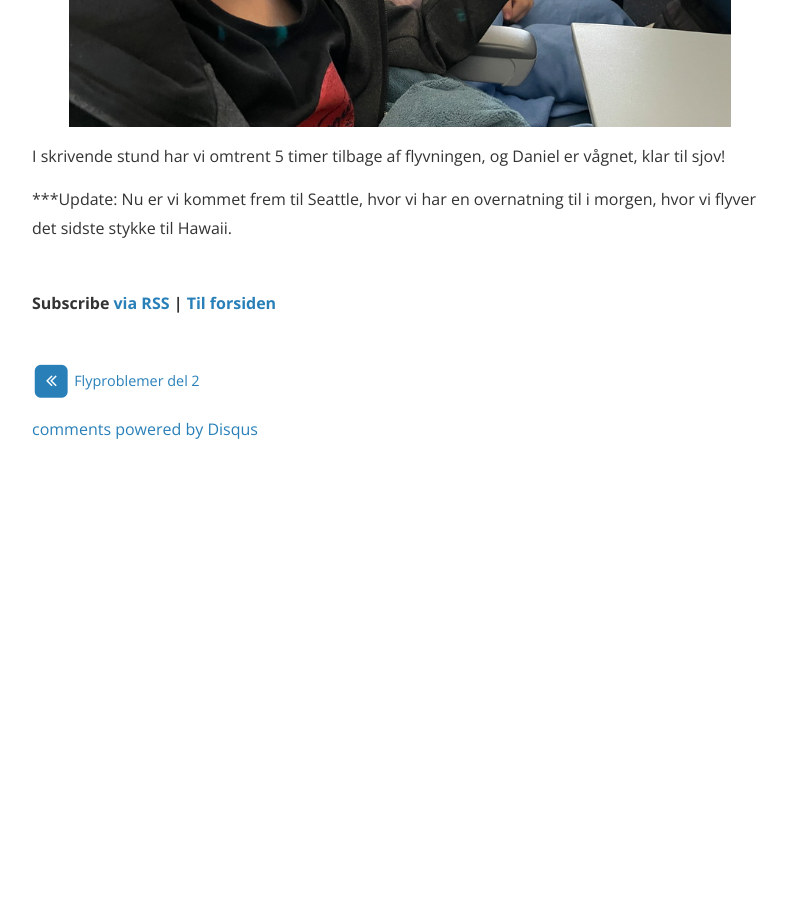
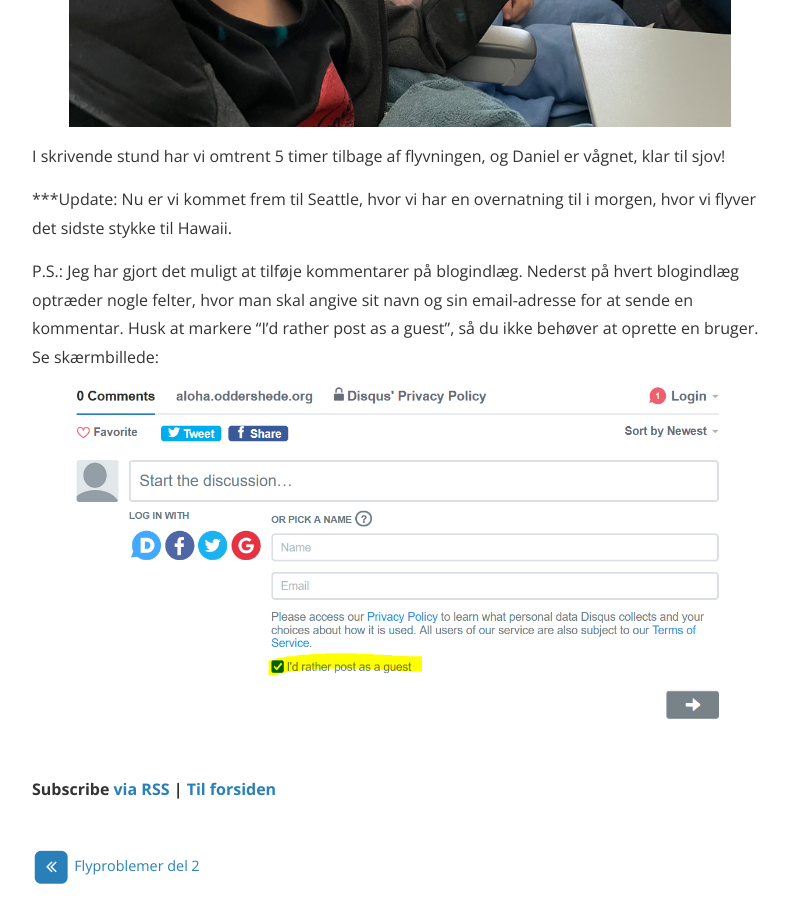
Before and after one commit to cshenrik/aloha, a Jekyll site: the page built from _posts/2022-06-30-stemning-fra-foerste-rejsedag.md, in a window 1280 px wide and 900 px high, scrolled down 2423 px. Shown: the whole window, without its empty margins (240-1029 px from the left). Built offline with Jekyll 4.4.1, drawn with Linux system fonts in a browser that asks for light colours; nearby versions of some CDN libraries; comment, search, counter and statistics services are not loaded; before the commit the page ends 2883 px from its top, so only the background shows below that.

Commit message:
Add disqus post

```diff
--- a/_posts/2022-06-30-stemning-fra-foerste-rejsedag.md
+++ b/_posts/2022-06-30-stemning-fra-foerste-rejsedag.md
@@ -36,3 +36,7 @@
 I skrivende stund har vi omtrent 5 timer tilbage af flyvningen, og Daniel er vågnet, klar til sjov!
 
 ***Update: Nu er vi kommet frem til Seattle, hvor vi har en overnatning til i morgen, hvor vi flyver det sidste stykke til Hawaii.
+
+P.S.: Jeg har gjort det muligt at tilføje kommentarer på blogindlæg. Nederst på hvert blogindlæg optræder nogle felter, hvor man skal angive sit navn og sin email-adresse for at sende en kommentar. Husk at markere "I'd rather post as a guest", så du ikke behøver at oprette en bruger. Se skærmbillede:
+
+<img src="/assets/2022-06-30/disqus.png" title="Kommentarer">
```
Also changed, not shown: assets/2022-06-30/disqus.png (added).
